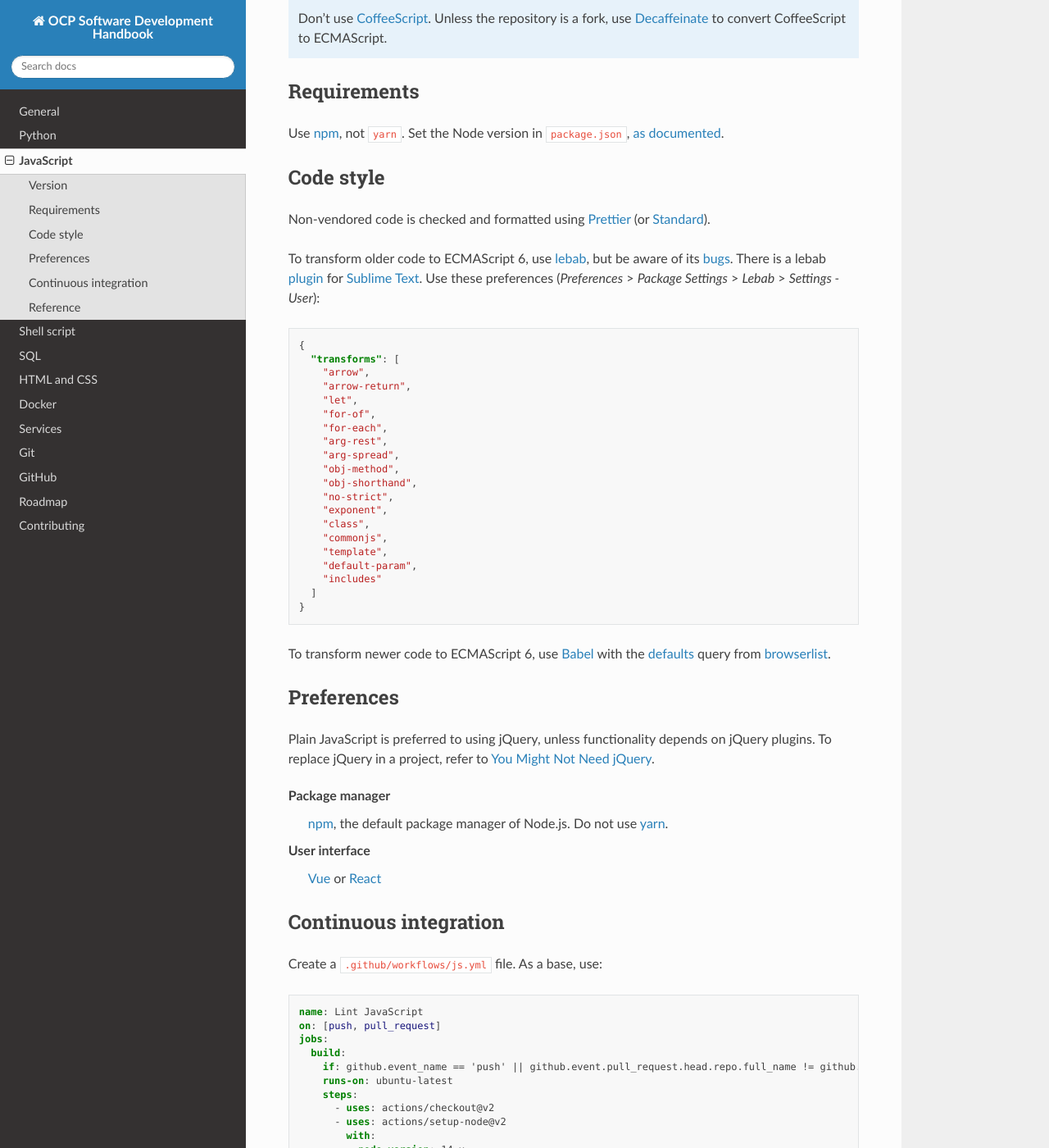
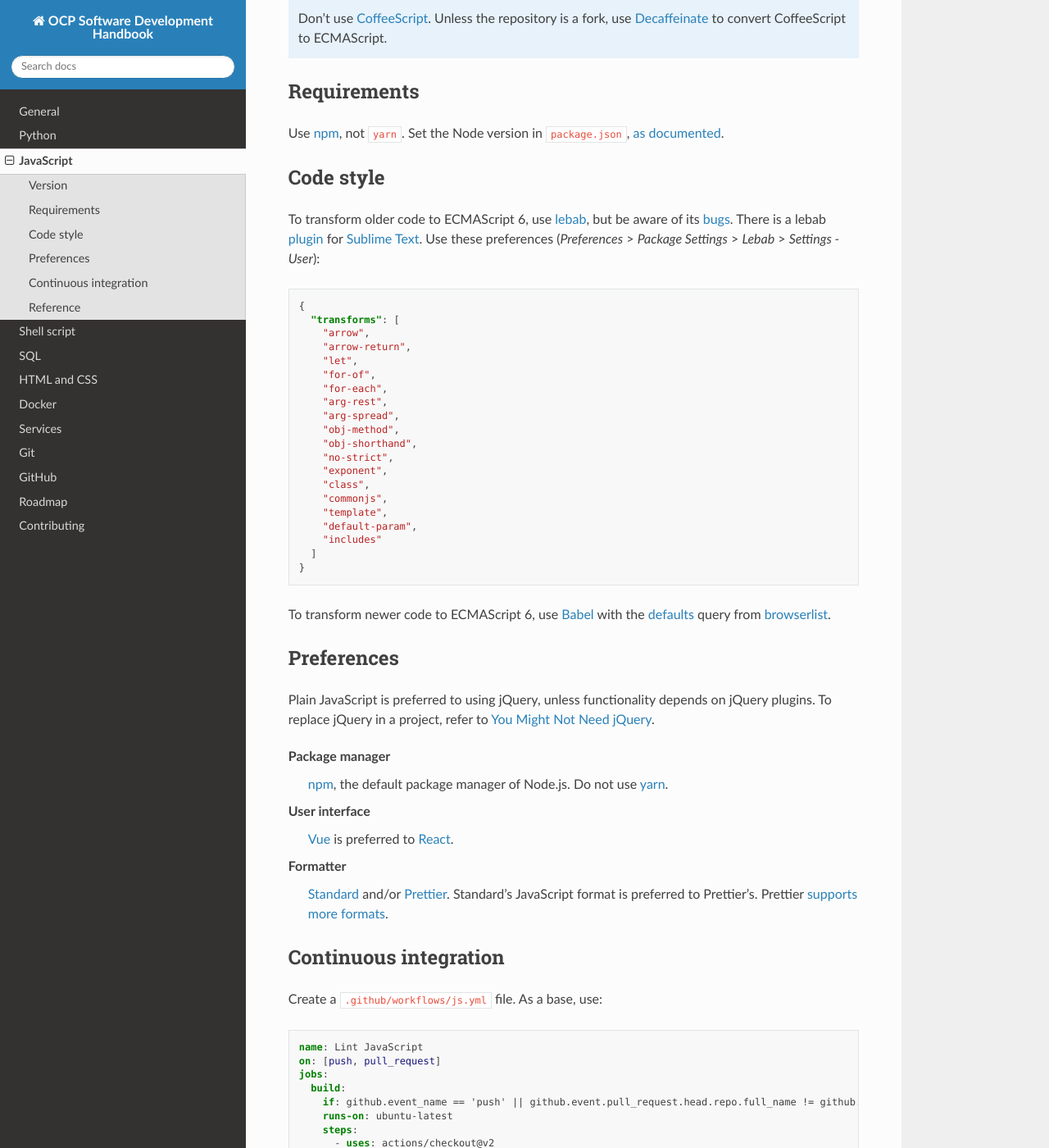
Before and after one commit to open-contracting/software-development-handbook, a Sphinx documentation site: the page built from docs/javascript/index.rst, in a window 1280 px wide and 1400 px high, scrolled down 318 px. Shown: the whole window at 82% size. Built offline with Sphinx 7.4.7 and the Read the Docs theme 2.0.0, drawn with Linux system fonts in a browser that asks for light colours.

Commit message:
javascript: Add formatter preference

```diff
--- a/docs/javascript/index.rst
+++ b/docs/javascript/index.rst
@@ -17,8 +17,6 @@ Use `npm <https://docs.npmjs.com>`__, not ``yarn``. Set the Node version in ``pa
 
 Code style
 ----------
-
-Non-vendored code is checked and formatted using `Prettier <https://prettier.io>`__ (or `Standard <https://github.com/standard/standard>`__).
 
 To transform older code to ECMAScript 6, use `lebab <https://github.com/lebab/lebab>`__, but be aware of its `bugs <https://github.com/lebab/lebab#unsafe-transforms>`__. There is a lebab `plugin <https://packagecontrol.io/packages/lebab>`__ for `Sublime Text <https://www.sublimetext.com>`__. Use these preferences (*Preferences* > *Package Settings* > *Lebab* > *Settings - User*):
 
@@ -56,7 +54,9 @@ Plain JavaScript is preferred to using jQuery, unless functionality depends on j
 Package manager
   `npm <https://docs.npmjs.com>`__, the default package manager of Node.js. Do not use `yarn <https://yarnpkg.com>`__.
 User interface
-  `Vue <https://vuejs.org>`__ or `React <https://reactjs.org>`__
+  `Vue <https://vuejs.org>`__ is preferred to `React <https://reactjs.org>`__.
+Formatter
+  `Standard <https://github.com/standard/standard>`__ and/or `Prettier <https://prettier.io>`__. Standard's JavaScript format is preferred to Prettier's. Prettier `supports more formats <https://prettier.io/docs/en/>`__.
 
 .. _javascript-ci:
 
```
